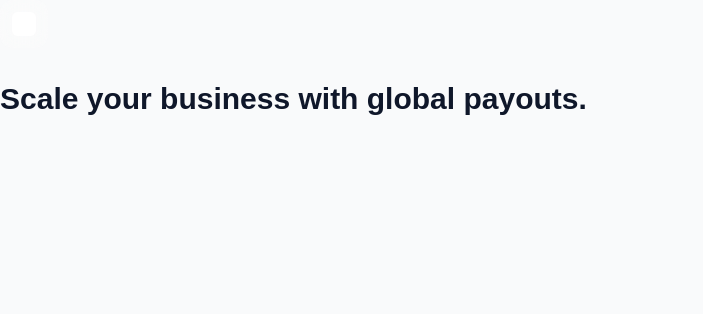
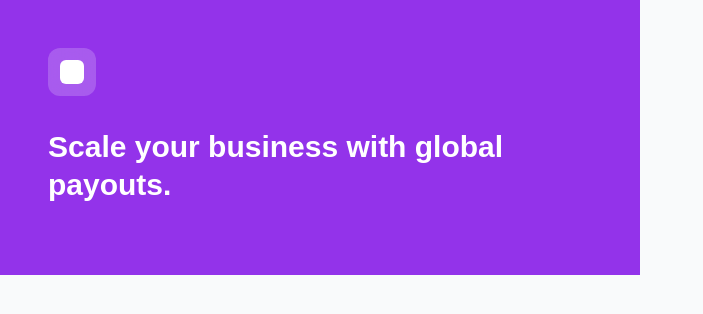
Before and after one commit to Abusadiq006/bridge-pay-dashboard, a React (Vite) app: page /Signup in a window 1280 px wide. Shown: the top 314 px of the page, without its empty margins (0-703 px from the left). Built offline with nearby package versions, Linux system fonts and the light colour scheme; a web font is replaced by a local one.

Commit message:
implementing Left Side value 1st div styles

```diff
--- a/src/pages/Signup.jsx
+++ b/src/pages/Signup.jsx
@@ -25,7 +25,7 @@ const Signup = () => {
             <div>
 
                 {/* Left Side: Branding/ Value prop */}
-                <div>
+                <div className="hidden md:flex md:w-1/2 bg-purple-600 p-12 flex-col justify-between text-white relative">
                     <div className="relative z-10">
                         <div className="w-12 h-12 bg-white/20 backdrop-blur-md rounded-xl mb-8 flex items-center justify-center">
                             <div className="w-6 h-6 bg-white rounded-md"></div>
```
